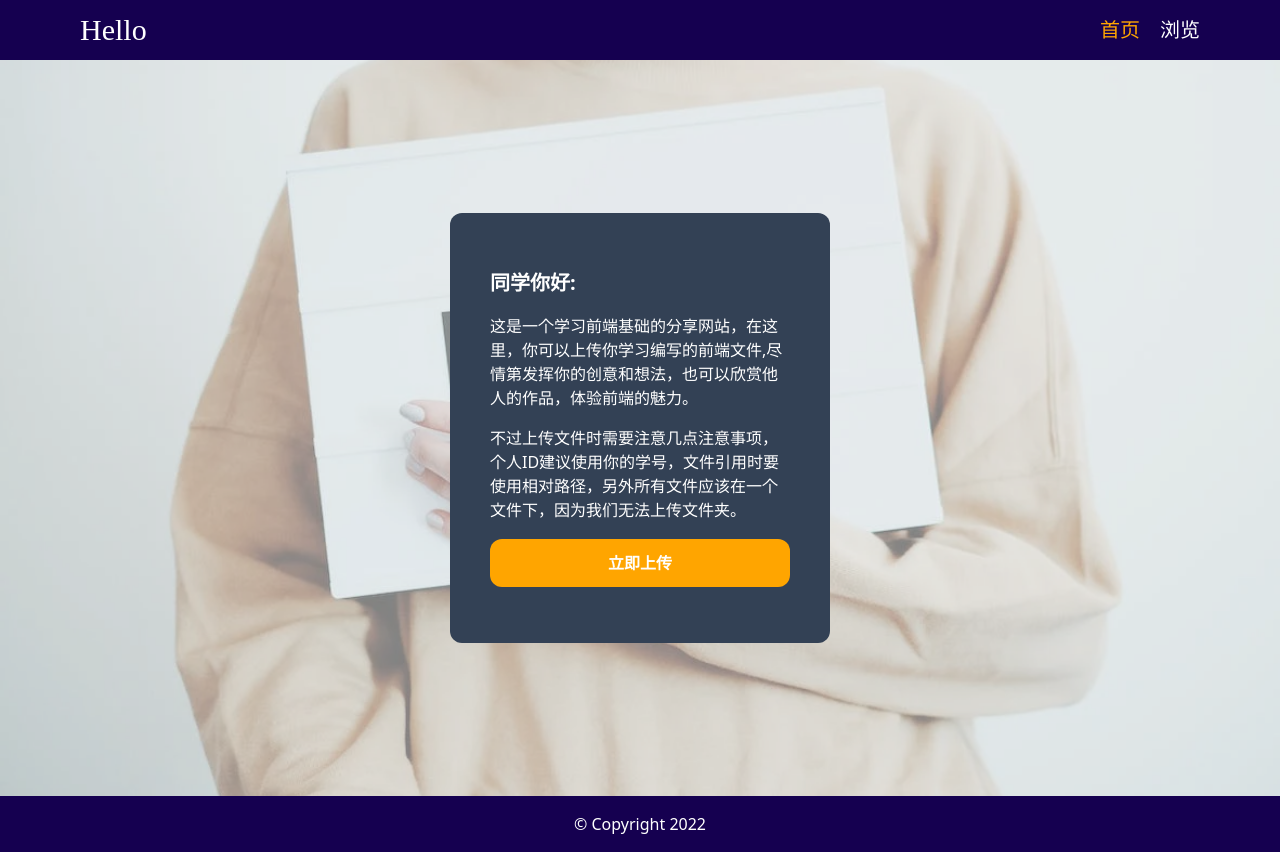
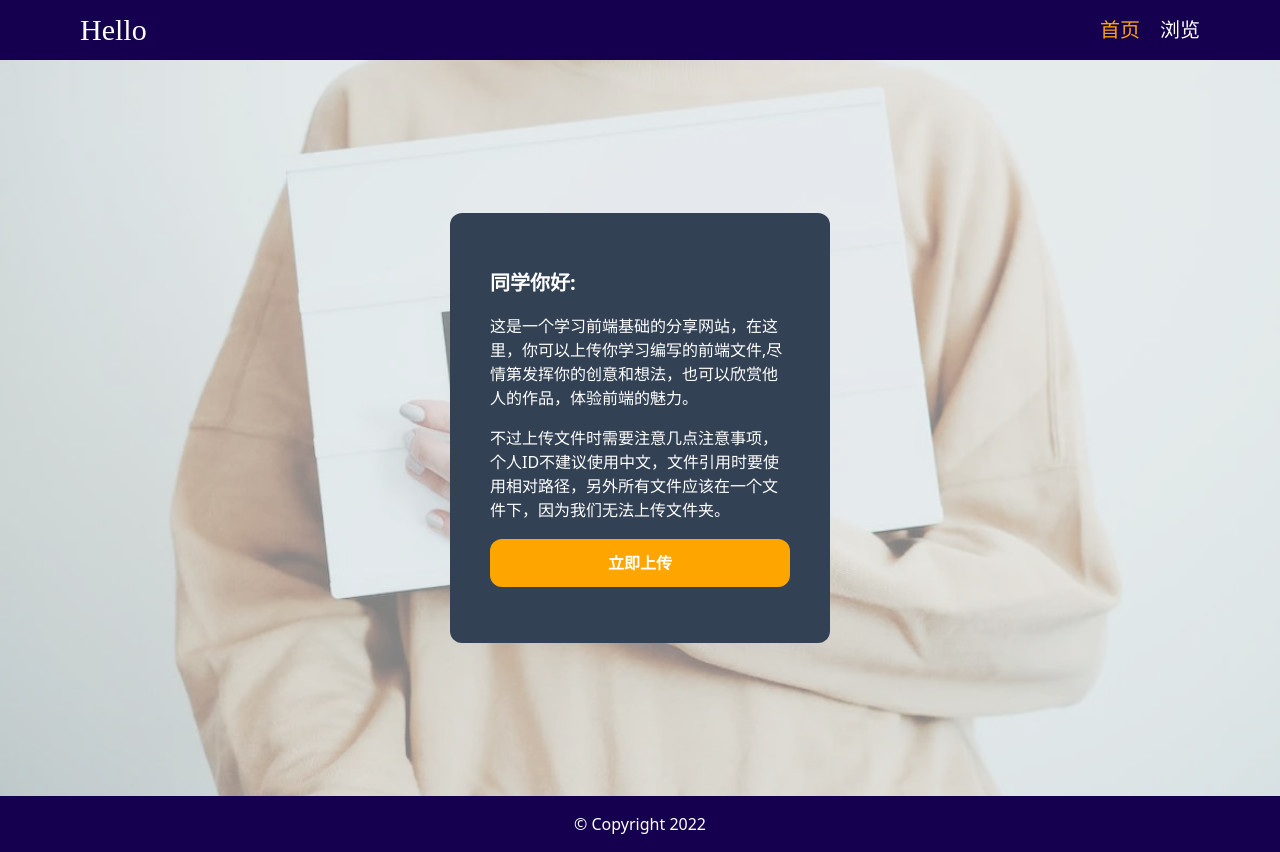
Before and after one commit to MR-Addict/hello, a React (Create React App) app: page / in a window 1280 px wide. Built offline with nearby package versions, Linux system fonts and the light colour scheme.

Commit message:
small modifications

```diff
--- a/src/components/Upload/Upload.js
+++ b/src/components/Upload/Upload.js
@@ -94,7 +94,7 @@ const Upload = () => {
         </label>
         <input
           required
-          type='number'
+          type='text'
           value={userID}
           maxLength={20}
           onChange={(e) => setUseID(e.target.value)}
--- a/src/pages/Home/Home.js
+++ b/src/pages/Home/Home.js
@@ -16,7 +16,7 @@ const Home = () => {
             这是一个学习前端基础的分享网站，在这里，你可以上传你学习编写的前端文件,尽情第发挥你的创意和想法，也可以欣赏他人的作品，体验前端的魅力。
           </p>
           <p>
-            不过上传文件时需要注意几点注意事项，个人ID建议使用你的学号，文件引用时要使用相对路径，另外所有文件应该在一个文件下，因为我们无法上传文件夹。
+            不过上传文件时需要注意几点注意事项，个人ID不建议使用中文，文件引用时要使用相对路径，另外所有文件应该在一个文件下，因为我们无法上传文件夹。
           </p>
           <button onClick={onClickUpload} className='bg-main-theme p-3 rounded-xl w-full font-semibold duration-200'>
             立即上传
```
